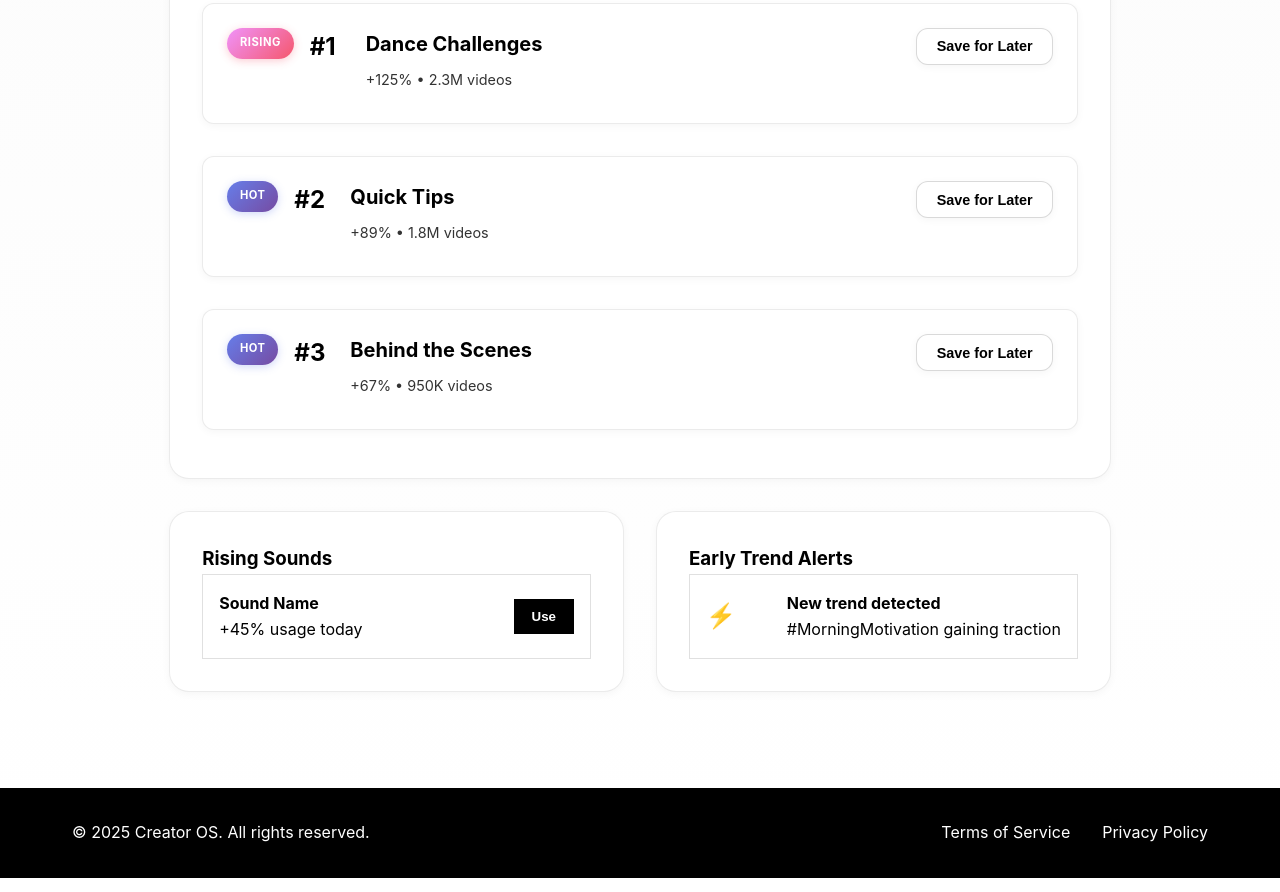
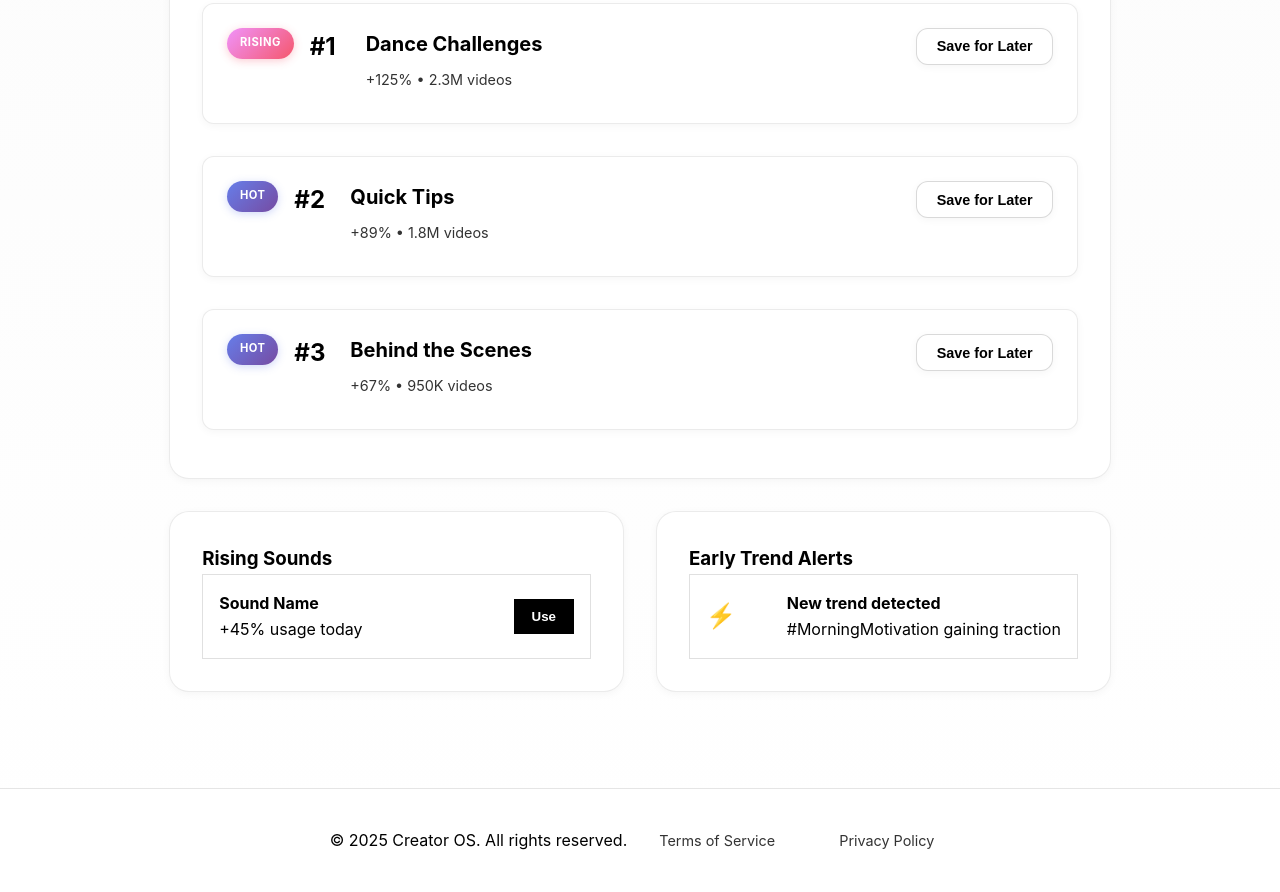
Before and after one commit to OmegaNetwork-source/creator_os, a website: page index.html in a window 1280 px wide. Shown: the part 825-1717 px from the top of the page. Drawn offline with Linux system fonts and the light colour scheme.

Commit message:
Update footer styling to match new Apple-inspired design

```diff
--- a/styles.css
+++ b/styles.css
@@ -351,8 +351,10 @@ body {
 
 /* Footer */
 .footer {
-    background-color: var(--black);
-    color: var(--white);
+    background: rgba(255, 255, 255, 0.8);
+    backdrop-filter: saturate(180%) blur(20px);
+    -webkit-backdrop-filter: saturate(180%) blur(20px);
+    border-top: 1px solid rgba(0, 0, 0, 0.1);
     padding: 2rem 0;
     margin-top: auto;
 }
@@ -362,7 +364,7 @@ body {
     margin: 0 auto;
     padding: 0 2rem;
     display: flex;
-    justify-content: space-between;
+    justify-content: center;
     align-items: center;
     flex-wrap: wrap;
     gap: 1rem;
@@ -374,13 +376,17 @@ body {
 }
 
 .footer-links a {
-    color: var(--white);
+    color: var(--gray-dark);
     text-decoration: none;
-    transition: opacity 0.3s;
+    transition: all 0.3s cubic-bezier(0.4, 0, 0.2, 1);
+    font-size: 0.9rem;
+    padding: 0.5rem 1rem;
+    border-radius: var(--border-radius);
 }
 
 .footer-links a:hover {
-    opacity: 0.7;
+    color: #667eea;
+    background: rgba(102, 126, 234, 0.1);
 }
 
 /* Terms and Privacy Pages */
```
